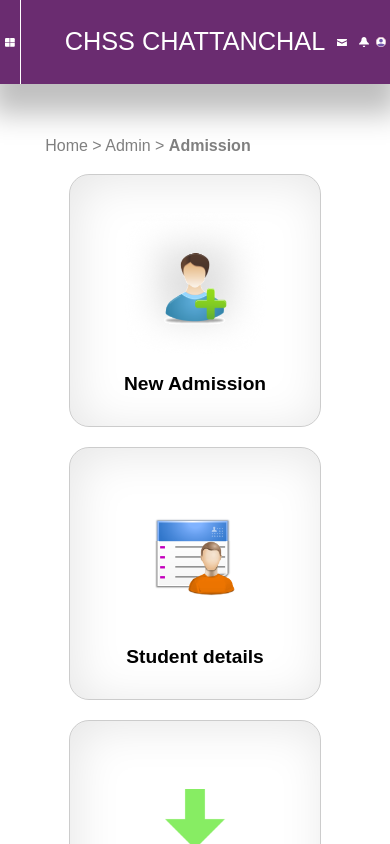
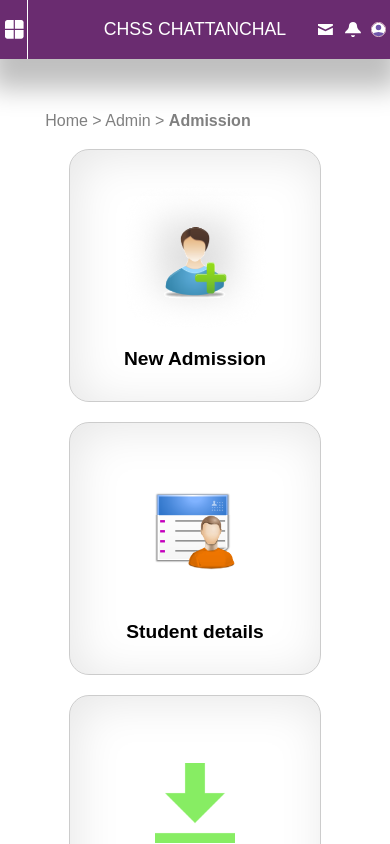
Before and after one commit to scottjudy/chss-chattanchal-website, a React (Vite) app: page /admin/admission in a window 390 px wide. Built offline with nearby package versions, Linux system fonts and the light colour scheme; a web font is replaced by a local one.

Commit message:
navbar made responsive

```diff
--- a/src/components/NavBar.jsx
+++ b/src/components/NavBar.jsx
@@ -11,7 +11,6 @@ function NavBar() {
     return (
         <div className={styles.navBar}>
             <img className={`${styles.navImg} ${styles.userImg}`} src={userImg} />
-            <img className={`${styles.navImg} ${styles.userImg}`} src={userImg} />
             <label className={styles.schlName}>CHSS CHATTANCHAL</label>
             <div className={styles.vl1} />
             <img className={`${styles.navImg} ${styles.msgImg}`} src={msgImg} />
--- a/src/pages/admin/Admission.jsx
+++ b/src/pages/admin/Admission.jsx
@@ -1,6 +1,6 @@
 import NavBar from "../../components/NavBar";
 import styles from "../../styles/admin/admission/Admission.module.css";
-
+import admission from '/imgs/adminImages/admission.png'
 import { useNavigate } from "react-router-dom";
 
 export default function Admission() {
@@ -22,7 +22,7 @@ export default function Admission() {
             >
               <span>
                 <img
-                  src="/imgs/AdmissionImages/item1.png"
+                  src={admission}
                   width="150px"
                   height="150px"
                 />
--- a/src/styles/NavBar.module.css
+++ b/src/styles/NavBar.module.css
@@ -6,35 +6,34 @@
   align-items: center;
   height: 10vh;
   width: 100vw;
-    background-color: #6A2C70;
+  background-color: #6a2c70;
   box-shadow: 0px 21px 27px 9px rgba(0, 0, 0, 0.25);
 }
 
 .schlName {
   text-align: center;
   color: #fff;
-    font-size: 3vh;
+  font-size: 3.5vh;
   min-width: 16vw;
 }
 
-.schlName:hover{
+.schlName:hover {
   opacity: 0.5;
 }
 
-.vl1{
+.vl1 {
   border-left: 1px solid #fff;
   height: 10vh;
   position: absolute;
   left: 5vw;
 }
 
-
 .navImg {
   width: 2.5vw;
   height: auto;
 }
 
-.navImg:hover{
+.navImg:hover {
   opacity: 0.5;
 }
 
@@ -42,7 +41,6 @@
   position: absolute;
   right: 1vw;
 }
-
 
 .bellIcon {
   position: absolute;
@@ -57,5 +55,45 @@
 .menuButton {
   margin-left: 1.25vw;
   position: absolute;
-    left: 0
+  left: 0;
 }
+
+@media screen and (min-width: 1080px) {
+  .navImg {
+    width: 2.5vw;
+  }
+}
+
+@media screen and (max-width: 600px) {
+  .navBar {
+    height: 7vh;
+  }
+
+  .schlName {
+    font-size: 2.1vh;
+  }
+
+  .navImg {
+    width: 4vw;
+  }
+
+  .vl1 {
+    height: 7vh;
+  }
+
+  .menuButton {
+    width: 5vw;
+  }
+
+  .vl1 {
+    left: 7vw;
+  }
+
+  .bellIcon {
+    padding: 0 2vw;
+  }
+
+  .msgImg {
+    padding: 0 3.5vw;
+  }
+}
```
Also changed, not shown: public/imgs/AdmissionImages/item1.png (deleted). Lines whose indentation alone changed are shown as unchanged.
